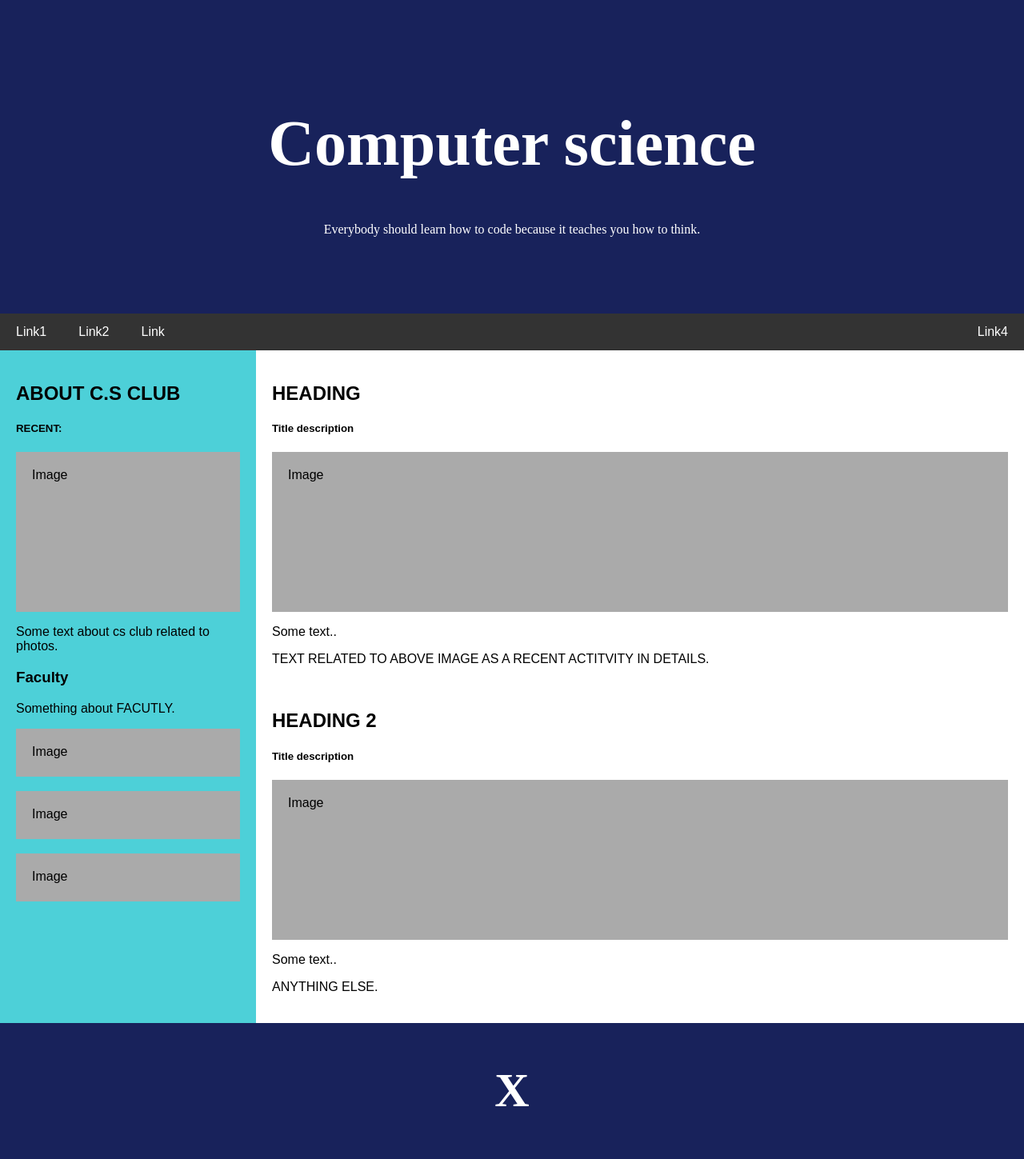
After one commit to Sarvesh-Kesharwani/First-DBMS-project, a PHP site: page /login-system/cs.html in a window 1280 px wide. The commit adds this page. Shown: the whole page at 80% size. Run offline with PHP 8.4, Linux system fonts and the light colour scheme.

Commit message:
Final before wordpresss

```diff
--- /dev/null
+++ b/cs.html
@@ -0,0 +1,138 @@
+<!DOCTYPE html>
+<html lang="en">
+<head>
+<title>Page Title</title>
+<meta charset="UTF-8">
+<meta name="viewport" content="width=device-width, initial-scale=1">
+<style>
+* {
+    box-sizing: border-box;
+}
+body {
+    font-family: arial;
+    margin: 0;
+}
+.header {
+    font-family: Aqua Grotesque;
+    padding: 80px;
+    text-align: center;
+    background: #18225b;
+    color: white;
+}
+.header h1 {
+    font-family: Ailerons;
+    font-size: 80px;
+}
+.navbar {
+    overflow: hidden;
+    background-color: #333;
+}
+.navbar a {
+    float: left;
+    display: block;
+    color: white;
+    text-align: center;
+    padding: 14px 20px;
+    text-decoration: none;
+}
+.navbar a.right {
+    float: right;
+}
+.navbar a:hover {
+    background-color: #ddd;
+    color: black;
+}
+.row {
+    display: -ms-flexbox;
+    display: flex;
+    -ms-flex-wrap: wrap;
+    flex-wrap: wrap;
+}
+.side
+{
+    -ms-flex: 20%;
+    flex: 20%;
+    background-color: #4dd0d8;
+    padding: 20px;
+}
+.main
+{
+    -ms-flex: 70%;
+    flex: 70%;
+    background-color: white;
+    padding: 20px;
+}
+.fakeimg {
+    background-color: #aaa;
+    width: 100%;
+    padding: 20px;
+}
+
+.footer {
+    font-family: HYPED;
+    padding: 1px;
+    color: white;
+    text-align: center;
+    background: #18225b;
+    font-size: 40px
+}
+
+@media screen and (max-width: 700px) {
+    .row {
+        flex-direction: column;
+    }
+}
+
+@media screen and (max-width: 400px) {
+    .navbar a {
+        float: none;
+        width: 100%;
+    }
+}
+</style>
+</head>
+<body>
+
+<div class="header">
+    <h1>Computer science</h1>
+  <p>Everybody should learn how to code because it teaches you how to think.</p>
+</div>
+
+<div class="navbar">
+  <a href="#">Link1</a>
+  <a href="#">Link2</a>
+  <a href="#">Link</a>
+  <a href="#" class="right">Link4</a>
+</div>
+
+<div class="row">
+  <div class="side">
+      <h2>ABOUT C.S CLUB</h2>
+      <h5>RECENT:</h5>
+      <div class="fakeimg" style="height:200px;">Image</div>
+      <p>Some text about cs club related to photos.</p>
+      <h3>Faculty</h3>
+      <p>Something about FACUTLY.</p>
+      <div class="fakeimg" style="height:60px;">Image</div><br>
+      <div class="fakeimg" style="height:60px;">Image</div><br>
+      <div class="fakeimg" style="height:60px;">Image</div>
+  </div>
+  <div class="main">
+      <h2>HEADING</h2>
+      <h5>Title description</h5>
+      <div class="fakeimg" style="height:200px;">Image</div>
+      <p>Some text..</p>
+      <p>TEXT RELATED TO ABOVE IMAGE AS A RECENT ACTITVITY IN DETAILS.</p>
+      <br>
+      <h2>HEADING 2</h2>
+      <h5>Title description</h5>
+      <div class="fakeimg" style="height:200px;">Image</div>
+      <p>Some text..</p>
+      <p>ANYTHING ELSE.</p>
+  </div>
+</div>
+
+<div class="footer">
+ <h2>X</h2>
+</div></body>
+</html>
--- a/css/style.css
+++ b/css/style.css
@@ -7,7 +7,11 @@ html {
 }
 
 body {
-  background: #ffffff; /* #c1bdba */
+  margin: 0 auto;
+  background-image: url("img/g.png");
+  background-repeat: no-repeat;
+  background-size: cover;
+  background-color: #404040 ;
   font-family: 'Titillium Web', sans-serif;
 }
 
--- a/profile.php
+++ b/profile.php
@@ -59,6 +59,7 @@ else {
           <h2><?php echo $first_name.' '.$last_name; ?></h2>
           <p><?= $email ?></p>
 
+          <a href="cs.html"><button class="button button-block" name="profile"/>Profile</button></a>
           <a href="logout.php"><button class="button button-block" name="logout"/>Log Out</button></a>
 
     </div>
```
Also changed, not shown: index.php (+7 -1 lines), img/g.png (added), img/men.gif (added).
